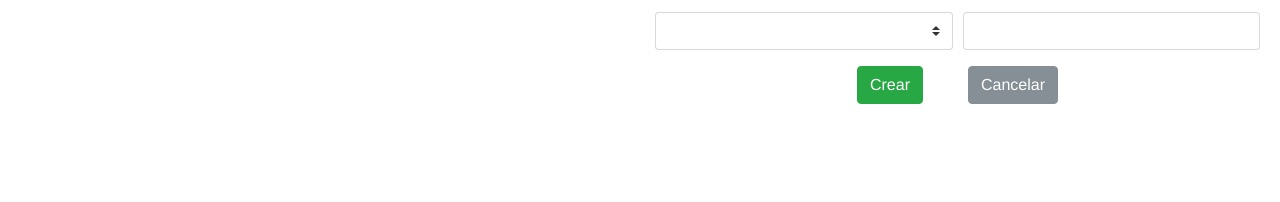
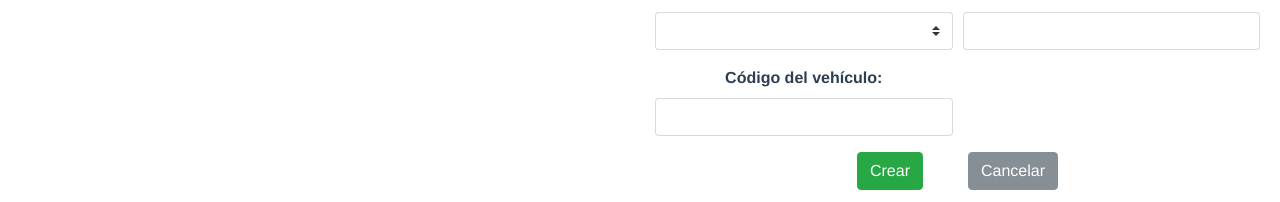
Before and after one commit to miguelalbadev/clienteAlquilerVehiculos, a Vue app: page / in a window 1280 px wide. Both pictures are taken after a click on the button "Crear nuevo vehículo". Shown: the part 492-694 px from the top of the page. Built offline with nearby package versions, Linux system fonts and the light colour scheme; no server answers.

Commit message:
Cambios con el código de las entidades

```diff
--- a/src/components/ClientesDetail.vue
+++ b/src/components/ClientesDetail.vue
@@ -42,6 +42,12 @@
       <div class="form-group col-md-6">
         <b><label for="puntos-cliente">Puntos de carné: </label></b>
         <input type="text" class="form-control" id="puntos-cliente" v-model="cliente.PuntosCarnet" />
+      </div>
+    </div>
+    <div class="form-row">
+      <div class="form-group col-md-6">
+        <b><label for="id-cliente">Código del cliente: </label></b>
+        <input type="text" class="form-control" id="id-cliente" v-model="cliente.Id" />
       </div>
     </div>
 
--- a/src/components/ReservasDetail.vue
+++ b/src/components/ReservasDetail.vue
@@ -52,14 +52,14 @@
       <p><u><b>Datos del cliente:</b></u></p>
         <div class="form-row">
           <div class="form-group col-md-6">
-            <b><label for="id-cliente">Id del cliente: </label></b>
+            <b><label for="id-cliente">Código del cliente: </label></b>
             <input type="text" class="form-control" id="id-cliente" v-model="reserva.ClienteId" />
           </div>
         </div>
       <p><u><b>Datos del vehículo:</b></u></p>
         <div class="form-row">
           <div class="form-group col-md-6">
-            <b><label for="id-vehiculo">Id del vehículo: </label></b>
+            <b><label for="id-vehiculo">Código del vehículo: </label></b>
             <input type="text" class="form-control" id="id-vehiculo" v-model="reserva.VehiculoId" />
           </div>
         </div>
--- a/src/components/VehiculosDetail.vue
+++ b/src/components/VehiculosDetail.vue
@@ -62,11 +62,17 @@
 
         </select>
       </div>
-      <div class="form-group col-md-6">
-        <b><label for="tarifa-vehiculo">Tarifa diaria: </label></b>
-        <input type="text" class="form-control" id="tarifa-vehiculo" v-model="vehiculo.TarifaDiaria" />
+        <div class="form-group col-md-6">
+          <b><label for="tarifa-vehiculo">Tarifa diaria: </label></b>
+          <input type="text" class="form-control" id="tarifa-vehiculo" v-model="vehiculo.TarifaDiaria" />
+        </div>
       </div>
-    </div>
+      <div class="form-row">
+        <div class="form-group col-md-6">
+          <b><label for="id-vehiculo">Código del vehículo: </label></b>
+          <input type="text" class="form-control" id="id-vehiculo" v-model="vehiculo.Id" />
+        </div>
+      </div>
 
     <div class="group-btn">
       <button v-if="vehiculo.Id" class="btn btn-success" @click="handleModificarVehiculo($event)">Modificar</button>
```
